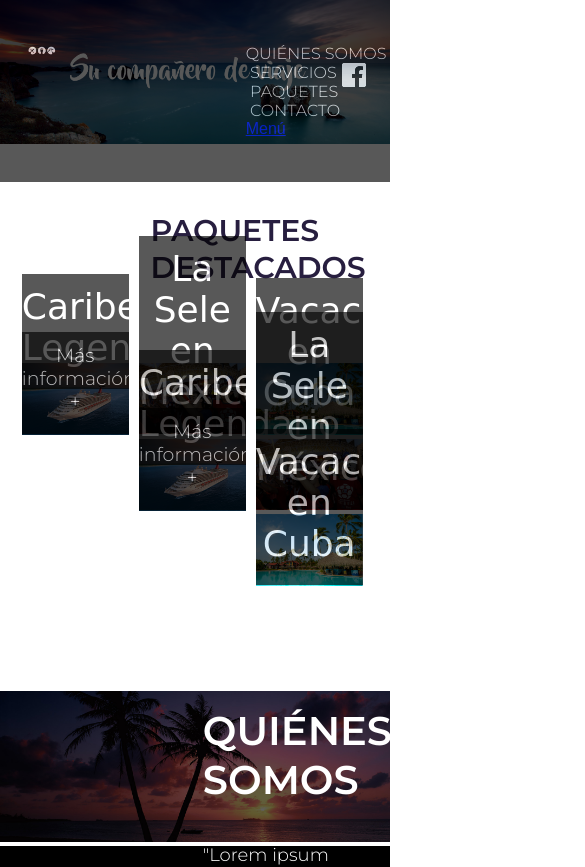
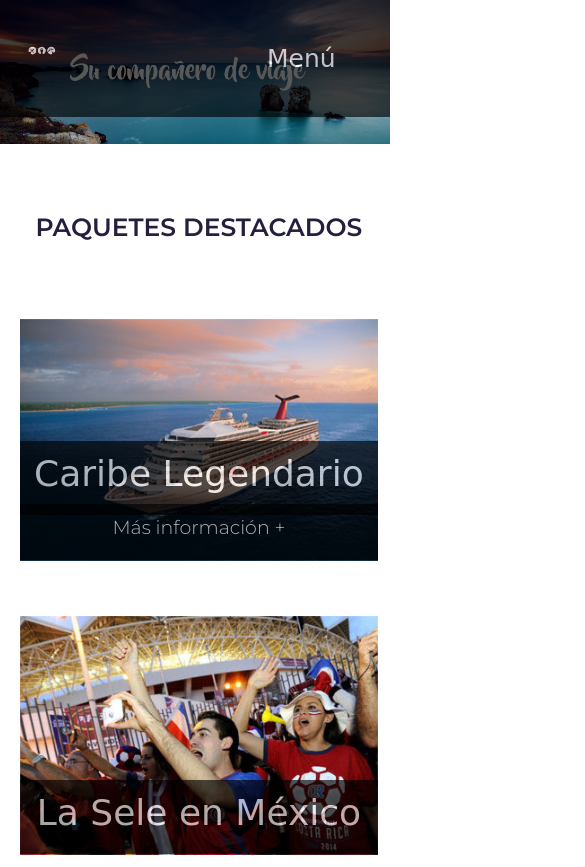
Before and after one commit to vieyraurena/quizzWeb, a website: page index.html in a window 390 px wide. Shown: the top 867 px of the page, 585 px wide, since content can reach past the window. Drawn offline with nearby package versions, Linux system fonts and the light colour scheme; files that its build step writes are made by us from their sources; a web font is replaced by a local one.

Commit message:
Ajustes en cada uno de los módulos

```diff
--- a/sass/partial/_footer.scss
+++ b/sass/partial/_footer.scss
@@ -1,14 +1,16 @@
 .footer{
+  padding: 0;
+  margin: 0;
   background-color: #000000;
 }
 
 .nav-footer{
-  margin-left: 450px;
+  width: 40.2%;
+  padding-left: 31.25%;
   padding-top: 50px;
 
   div img{
-    margin: 41px 0 41px 268px;
-  }
+    padding: 41px 0 41px 42%;
   }
 
 
@@ -19,3 +21,4 @@
     font-size: 18px;
     padding-bottom: 41px;
   }
+}
--- a/sass/partial/_galery.scss
+++ b/sass/partial/_galery.scss
@@ -1,11 +1,10 @@
 .box-galery {
-  width: 100%;
-  margin-left: 5.6%;
-  margin-right: 6.4%;
-  margin-bottom: 101px;
+  width: 92%;
+  margin: 0 auto;
+  margin-bottom: 47px;
 
   h2{
-    margin-left: 33%;
+    text-align: center;
     margin-bottom: 77px;
     font-family: $nav-font;
     font-weight: bold;
@@ -14,26 +13,22 @@
     color: #271e3f;
   }
 
-  .box + .box{
-    margin-left: 2.6%;
-  }
-
-}
-
-.galery-box-img {
-  margin-bottom: 51px;
 }
 
 
 .box {
+  width: 27%;
   float: left;
-  width: 27.4%;
+  margin-right: 2%;
+  margin-left: 2%;
+  margin-bottom: 51px;
   position: relative;
 
   img{
     max-width: 100%;
     width: 100%;
   }
+
 
   span{
     position: absolute;
@@ -68,4 +63,5 @@
     font-family: $primary-font;
     font-size: 19px;
   }
+
 }
--- a/sass/partial/_globals.scss
+++ b/sass/partial/_globals.scss
@@ -2,11 +2,3 @@
   margin: 0;
   padding: 0;
 }
-
-body {
-  font-family: sans-serif;
-}
-
-.color-black {
-  background-color: #000000;
-}
--- a/sass/partial/_header.scss
+++ b/sass/partial/_header.scss
@@ -1,5 +1,6 @@
 .header{
-  width: 100%;
+  right: 0;
+  left: 0;
   position: absolute;
   z-index: 1;
   background-color: #000000;
@@ -24,32 +25,23 @@
 .nav-header {
   width: 37%;
   float: right;
-  margin: 44px 0 44px 0;
-
+  margin: 44px;
 }
 
 .nav-list {
-  list-style: none;
-
-  li {
-    float: left;
-  }
-
-  li + li {
-    margin-left: 3%;
-  }
-
-  a{
-    text-decoration: none;
-    text-transform: uppercase;
-    font-family: $nav-font;
-    font-weight: light;
-    color: #fff;
-    font-size: 16px;
-  }
+  @include nav;
 }
 
 .fb {
   margin-left: 3%;
+}
 
+.nav-list-link{
+  display: none;
+  color: #fff;
+  font-family: $galery-font;
+  font-size: 25px;
+  text-decoration: none;
+  text-align: right;
+  margin-right: 7.2%;
 }
--- a/sass/partial/_main-image.scss
+++ b/sass/partial/_main-image.scss
@@ -1,5 +1,4 @@
 .main-image {
-  z-index: 0;
   position: relative;
   margin-bottom: 64px;
 
--- a/sass/partial/_somos.scss
+++ b/sass/partial/_somos.scss
@@ -12,7 +12,7 @@
   width: 14.2%;
   position: absolute;
   left: 19.3%;
-  top: 265px;
+  top: 45%;
 }
 
 .box-somos {
--- a/sass/styles.scss
+++ b/sass/styles.scss
@@ -1,7 +1,6 @@
 /*configuraciones*/
-
+@import 'config/mixins';
 @import 'config/settings';
-
 
 /*partils*/
 @import 'partial/globals';
@@ -11,3 +10,7 @@
 @import 'partial/galery';
 @import 'partial/somos';
 @import 'partial/footer';
+
+/*breakpoints*/
+@import 'breakpoints/tablet';
+@import 'breakpoints/movil';
```
Lines whose indentation alone changed are shown as unchanged.
